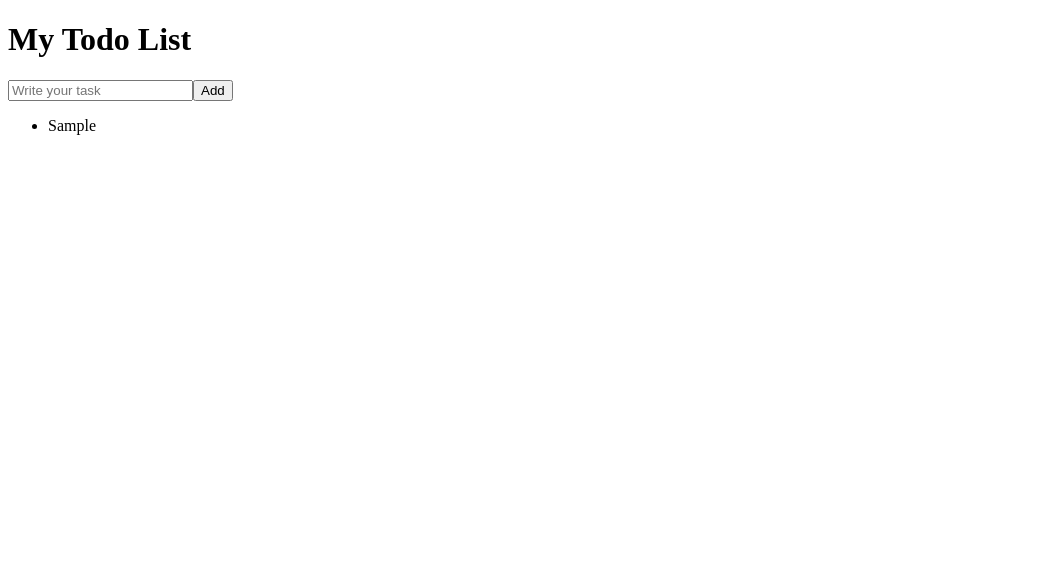
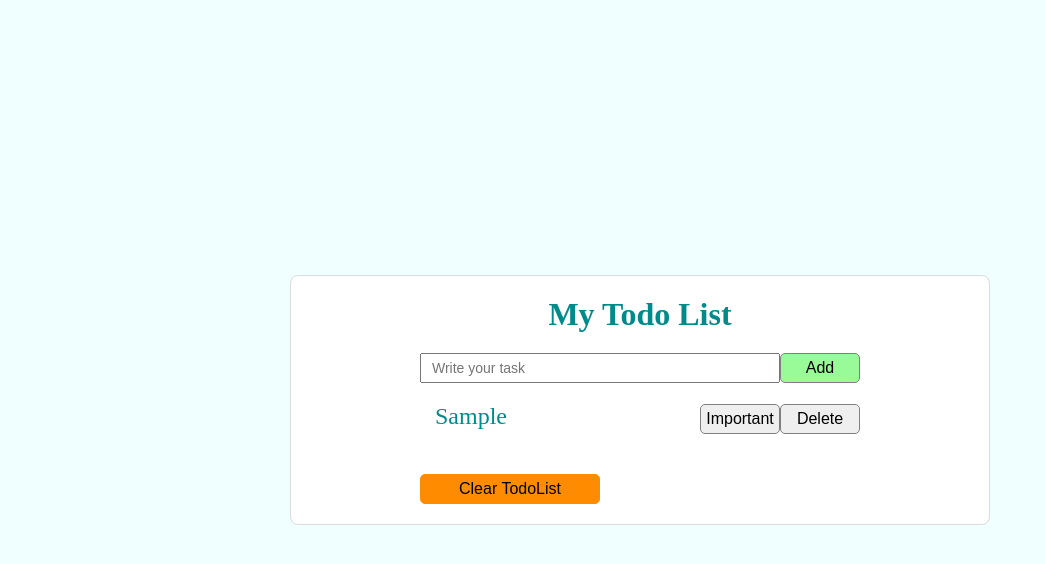
Before and after one commit to galya-mironenko/Todo-List, a React (Create React App) app: page / in a window 1280 px wide. Both pictures are taken after typing "Sample" into the empty fields and a click on the button "Add". Shown: the top 564 px of the page, without its empty margins (0-1045 px from the left). Built offline with nearby package versions, Linux system fonts and the light colour scheme.

Commit message:
refactoring code: delete item and clear list and style

```diff
--- /dev/null
+++ b/src/components/App/App.css
@@ -0,0 +1,24 @@
+*{
+  box-sizing: border-box;
+  padding: 0;
+  margin: 0;
+
+}
+.app{
+    display: flex;
+    justify-content: center;
+    align-items: center;
+    height: 100vh;
+    background-color: #F0FFFF;
+}
+.app-wrap{
+    display: flex;
+    justify-content: center;
+    flex-direction: column;
+    align-items: center;
+    width: 700px;
+    padding: 20px;
+    border: 1px solid #DCDCDC;
+    border-radius: 8px;
+    background-color: #fff;
+}
--- a/src/components/App/App.jsx
+++ b/src/components/App/App.jsx
@@ -1,13 +1,16 @@
 import React from 'react';
 import AppHeader from '../AppHeader';
 import TodoApp from '../TodoApp';
+import './App.css';
 
 class App extends React.Component{
   render(){
     return (
-      <div>
-        <AppHeader />
-        <TodoApp />
+      <div className="app">
+        <div className="app-wrap">
+          <AppHeader />
+          <TodoApp />
+        </div>
       </div>
     )
   }
--- /dev/null
+++ b/src/components/AppHeader/AppHeader.css
@@ -0,0 +1,4 @@
+.app-caption{
+  margin-bottom: 20px;
+  color: #008B8B;
+}
--- a/src/components/AppHeader/AppHeader.jsx
+++ b/src/components/AppHeader/AppHeader.jsx
@@ -1,8 +1,9 @@
 import React from 'react';
+import './AppHeader.css';
 
 class AppHeader extends React.Component{
   render(){
-    return <h1>My Todo List</h1>
+    return <h1 className="app-caption">My Todo List</h1>
   }
 }
 
--- /dev/null
+++ b/src/components/TodoApp/TodoApp.css
@@ -0,0 +1,4 @@
+.todoApp{
+    color: gray;
+    font-size: 20px;
+}
--- a/src/components/TodoApp/TodoApp.jsx
+++ b/src/components/TodoApp/TodoApp.jsx
@@ -1,18 +1,22 @@
 import React, { Component } from 'react';
 import TodoForm from '../TodoForm/TodoForm';
 import TodoList from '../TodoList/TodoList';
+import './TodoApp.css';
 
 export default class TodoApp extends Component{
+  idItem = 1;
   constructor(props){
     super(props);
-
     this.state={
         items: [],
-        id: 0,
+        id: this.idItem - 1,
         item: ''
     }
     this.handleChange = this.handleChange.bind(this);
     this.handleSubmit = this.handleSubmit.bind(this);
+    this.handleDeleteItem = this.handleDeleteItem.bind(this);
+    // this.handleImportantItem = this.handleImportantItem(this);
+    this.handleClearList = this.handleClearList.bind(this);
   }
 
   handleChange(e){
@@ -29,26 +33,51 @@ export default class TodoApp extends Component{
       id: this.state.id,
       title: this.state.item
     }
-    console.log(newItem);
 
     const updateItem = [...this.state.items, newItem];
-
     this.setState({
       items: updateItem,
       item: '',
-      id: this.state.id + 1
+      id: this.idItem++
     });
   };
+
+  handleDeleteItem(id){
+     this.setState(({items}) => {
+        const idx = items.findIndex((el) => el.id === id);
+        const filteredItems = [
+            ...items.slice(0, idx),
+            ...items.slice(idx + 1)
+        ];
+        return{
+            items: filteredItems
+        }
+    })
+}
+
+// handleImportantItem(id){}
+
+  handleClearList(){
+    this.setState({
+      items: []
+    })
+  }
 
   render(){
     return (
       <div>
         <TodoForm
+            className="todoApp"
           item={this.state.item}
           handleChange={this.handleChange}
           handleSubmit={this.handleSubmit}
         />
-        <TodoList items={this.state.items}/>
+        <TodoList
+          items={this.state.items}
+          handleDeleteItem={this.handleDeleteItem}
+        //   handleImportantItem={this.handleImportantItem}
+          handleClearList={this.handleClearList}
+        />
       </div>
     )
   }
--- /dev/null
+++ b/src/components/TodoForm/TodoForm.css
@@ -0,0 +1,9 @@
+.todo-input{
+    padding: 5px;
+    width: 360px;
+    font-size: 14px;
+    padding-left: 10px;
+}
+.btn-add{
+    background-color: #98FB98;
+}
--- a/src/components/TodoForm/TodoForm.jsx
+++ b/src/components/TodoForm/TodoForm.jsx
@@ -1,4 +1,5 @@
 import React , { Component } from 'react';
+import './TodoForm.css';
 
 export default class TodoForm extends Component{
   render(){
@@ -7,12 +8,13 @@ export default class TodoForm extends Component{
       <div>
         <form onSubmit={handleSubmit}>
           <input
+            className="todo-input"
             type="text"
             placeholder="Write your task"
             value={item || ''}
             onChange={handleChange}
           />
-          <button type="submit">Add</button>
+          <button className="btn btn-add" type="submit">Add</button>
         </form>
       </div>
     )
--- /dev/null
+++ b/src/components/TodoList/TodoList.css
@@ -0,0 +1,11 @@
+.btn-clear{
+    width: 180px;
+    padding: 5px;
+    font-size: 16px;
+    border: 1px solid #FF8C00;
+    border-radius: 5px;
+    margin-top: 20px;
+    background-color: #FF8C00;
+    color: #000;
+    cursor: pointer;
+}
--- a/src/components/TodoList/TodoList.jsx
+++ b/src/components/TodoList/TodoList.jsx
@@ -1,9 +1,10 @@
 import React, { Component } from 'react';
 import TodoListItem from '../TodoListItem';
+import './TodoList.css';
 
 export default class TodoList extends Component{
   render(){
-    const {items} = this.props;
+    const {items, handleDeleteItem, handleClearList} = this.props;
     return (
       <ul>
         {items && items.map(item => {
@@ -11,10 +12,12 @@ export default class TodoList extends Component{
             <TodoListItem
               key={item.id}
               title={item.title}
+              handleDeleteItem={()=> handleDeleteItem(item.id)}
             />
-          )
+          );
         })
         }
+        <button className="btn-clear" onClick={handleClearList}>Clear TodoList</button>
       </ul>
     );
   }
--- /dev/null
+++ b/src/components/TodoListItem/TodoListItem.css
@@ -0,0 +1,23 @@
+.list-item{
+    margin: 20px 0;
+    list-style-type: none;
+    display: flex;
+    justify-content: space-between;
+    width: 100%;
+    /* border: 1px solid #808080; */
+    border-radius: 5px;
+    padding-left: 15px;
+    align-items: baseline;
+}
+.todo-item{
+    color: #008B8B;
+    font-size: 24px;
+}
+.btn{
+    width: 80px;
+    padding: 5px;
+    font-size: 16px;
+    border: 1px solid #808080;
+    border-radius: 5px;
+    cursor: pointer;
+}
--- a/src/components/TodoListItem/TodoListItem.jsx
+++ b/src/components/TodoListItem/TodoListItem.jsx
@@ -1,11 +1,16 @@
 import React , { Component } from 'react';
+import './TodoListItem.css';
 
 export default class TodoListItem extends Component{
   render(){
-    const {title} = this.props;
+    const {title, handleDeleteItem} = this.props;
    return(
-     <li>
-       <p>{title}</p>
+     <li className="list-item">
+         <span className="todo-item">{title}</span>
+         <div>
+           <button className="btn">Important</button>
+           <button className="btn" onClick={handleDeleteItem}>Delete</button>
+         </div>
      </li>
    )
  }
```
